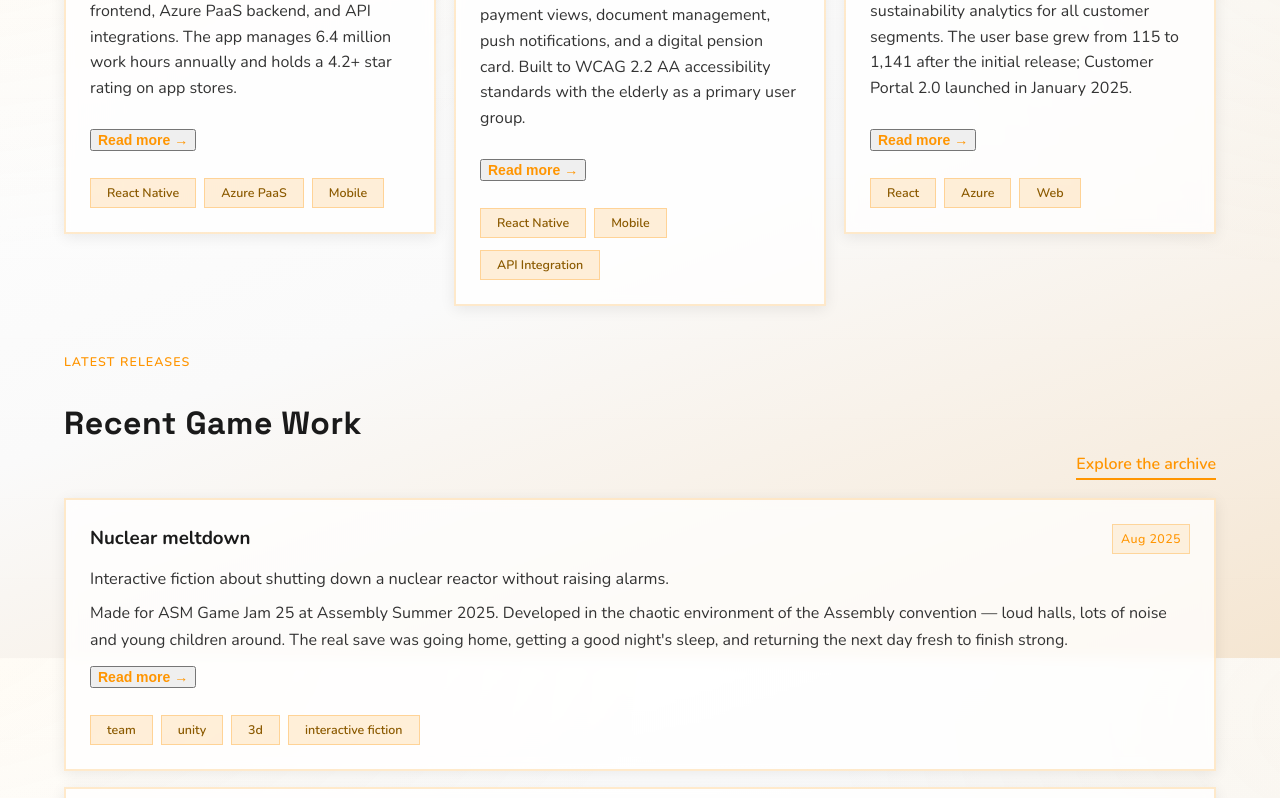
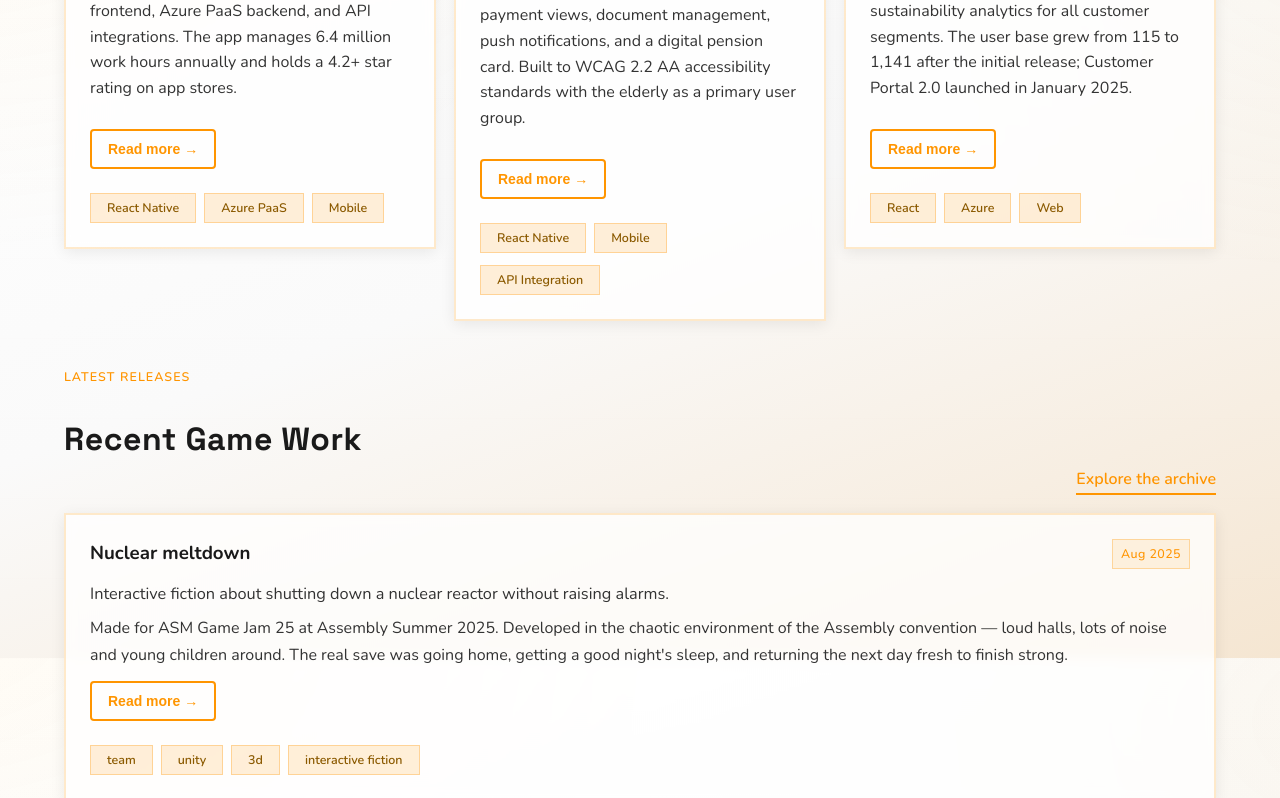
Before and after one commit to Crare/crare.github.io, a React (Vite) app in the folder my-app/: page / in a window 1280 px wide. Shown: the part 1742-2540 px from the top of the page. Built offline with nearby package versions, Linux system fonts and the light colour scheme.

Commit message:
Refactor LandingPage button styles for improved UX and accessibility

```diff
--- a/my-app/src/pages/LandingPage.tsx
+++ b/my-app/src/pages/LandingPage.tsx
@@ -45,7 +45,6 @@ const FeatureCard = ({ project, toAnchorId }: { project: any; toAnchorId: any })
         <button
           className="landing-feature-read-more"
           onClick={(e) => {
-            e.preventDefault();
             trackEvent("landing_read_more_click", { project: project.title });
           }}
           type="button"
@@ -83,7 +82,6 @@ const GameCard = ({ game, toAnchorId }: { game: any; toAnchorId: any }) => {
         <button
           className="landing-feature-read-more"
           onClick={(e) => {
-            e.preventDefault();
             trackEvent("landing_read_more_click", { game: game.title });
           }}
           type="button"
--- a/my-app/src/styles/global.css
+++ b/my-app/src/styles/global.css
@@ -566,17 +566,32 @@ html {
 
 .landing-feature-read-more {
   display: inline-flex;
-  color: var(--accent-orange);
+  align-items: center;
+  gap: 8px;
+  background: transparent;
+  color: var(--accent-orange);
+  border: 2px solid var(--accent-orange);
+  padding: 10px 16px;
+  border-radius: 4px;
   text-decoration: none;
   font-weight: var(--font-weight-semibold);
   font-size: var(--font-size-2xl);
-  transition: color 0.2s ease;
+  cursor: pointer;
+  transition: all 0.3s cubic-bezier(0.4, 0, 0.2, 1);
   margin-top: var(--spacing-lg);
   margin-bottom: 0;
 }
 
 .landing-feature-read-more:hover {
-  color: var(--accent-yellow);
+  background: var(--accent-orange);
+  color: white;
+  transform: translateY(-2px);
+  box-shadow: 0 4px 12px rgba(255, 149, 0, 0.3);
+}
+
+.landing-feature-read-more:active {
+  transform: translateY(0);
+  box-shadow: 0 2px 6px rgba(255, 149, 0, 0.2);
 }
 
 .landing-game-list {
```
